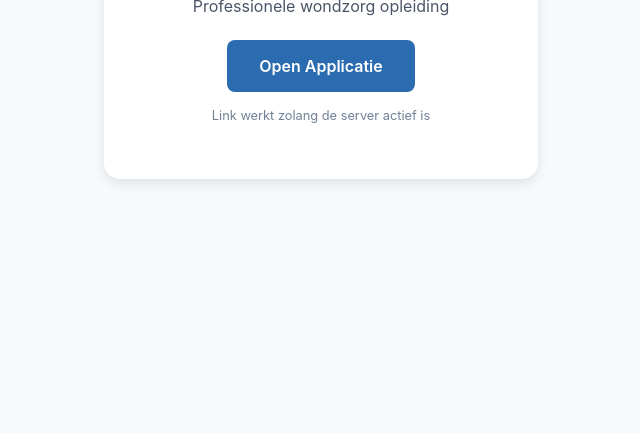
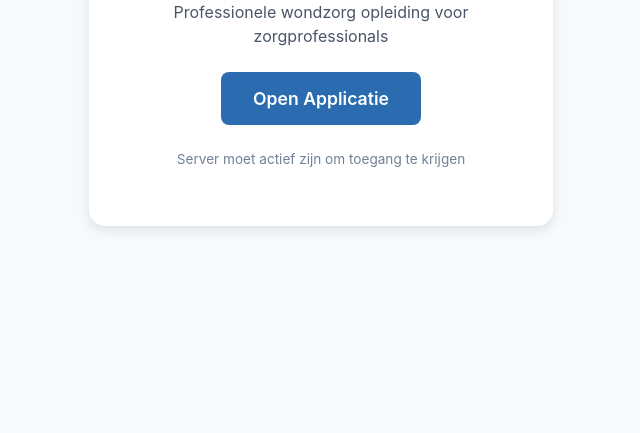
Before and after one commit to johan3401/WoundCare, a plain HTML site: page index.html in a window 1280 px wide. Shown: the part 367-800 px from the top of the page, without its empty margins (319-959 px from the left). Drawn offline with Linux system fonts and the light colour scheme.

Commit message:
Refactor HTML structure and styles for clarity

```diff
--- a/index.html
+++ b/index.html
@@ -1,24 +1,69 @@
 <!DOCTYPE html>
 <html>
 <head>
+    <meta charset="UTF-8">
+    <meta name="viewport" content="width=device-width, initial-scale=1.0">
     <title>WoundCare Academy</title>
-    <meta name="viewport" content="width=device-width, initial-scale=1.0">
     <style>
-        body { font-family: Inter, sans-serif; display: flex; align-items: center; justify-content: center; min-height: 100vh; margin: 0; background: #f7fafc; }
-        .box { text-align: center; padding: 2rem; background: white; border-radius: 16px; box-shadow: 0 4px 12px rgba(0,0,0,0.1); max-width: 400px; }
-        h1 { color: #1a365d; margin-bottom: 0.5rem; }
-        p { color: #4a5568; margin-bottom: 1.5rem; }
-        .btn { display: inline-block; background: #2b6cb0; color: white; padding: 1rem 2rem; border-radius: 8px; text-decoration: none; font-weight: 600; }
-        .btn:hover { background: #1a365d; }
-        .note { font-size: 0.8rem; color: #718096; margin-top: 1rem; }
+        body {
+            font-family: -apple-system, BlinkMacSystemFont, 'Segoe UI', Roboto, sans-serif;
+            display: flex;
+            align-items: center;
+            justify-content: center;
+            min-height: 100vh;
+            margin: 0;
+            background: #f7fafc;
+        }
+        .box {
+            text-align: center;
+            padding: 2rem;
+            background: white;
+            border-radius: 16px;
+            box-shadow: 0 4px 12px rgba(0,0,0,0.1);
+            max-width: 400px;
+            margin: 1rem;
+        }
+        h1 {
+            color: #1a365d;
+            margin-bottom: 0.5rem;
+            font-size: 1.75rem;
+        }
+        p {
+            color: #4a5568;
+            margin-bottom: 1.5rem;
+            line-height: 1.5;
+        }
+        .btn {
+            display: inline-block;
+            background: #2b6cb0;
+            color: white;
+            padding: 1rem 2rem;
+            border-radius: 8px;
+            text-decoration: none;
+            font-weight: 600;
+            font-size: 1.1rem;
+        }
+        .btn:hover {
+            background: #1a365d;
+        }
+        .note {
+            font-size: 0.85rem;
+            color: #718096;
+            margin-top: 1.5rem;
+        }
+        .logo {
+            font-size: 3rem;
+            margin-bottom: 0.5rem;
+        }
     </style>
 </head>
 <body>
     <div class="box">
-        <h1>+ WoundCare Academy</h1>
-        <p>Professionele wondzorg opleiding</p>
+        <div class="logo">+</div>
+        <h1>WoundCare Academy</h1>
+        <p>Professionele wondzorg opleiding voor zorgprofessionals</p>
         <a class="btn" href="https://telophasic-tricuspidate-jordon.ngrok-free.app">Open Applicatie</a>
-        <p class="note">Link werkt zolang de server actief is</p>
+        <p class="note">Server moet actief zijn om toegang te krijgen</p>
     </div>
 </body>
 </html>
```
